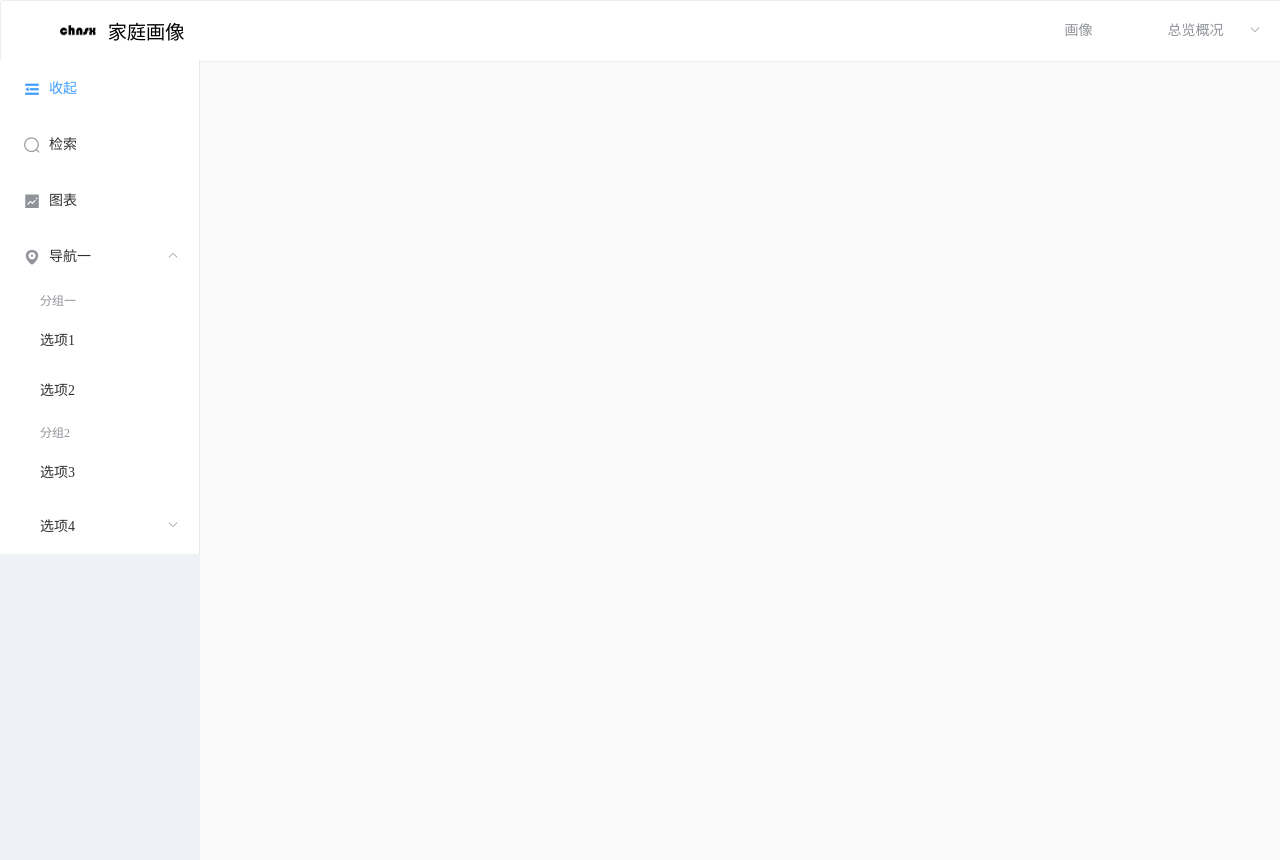
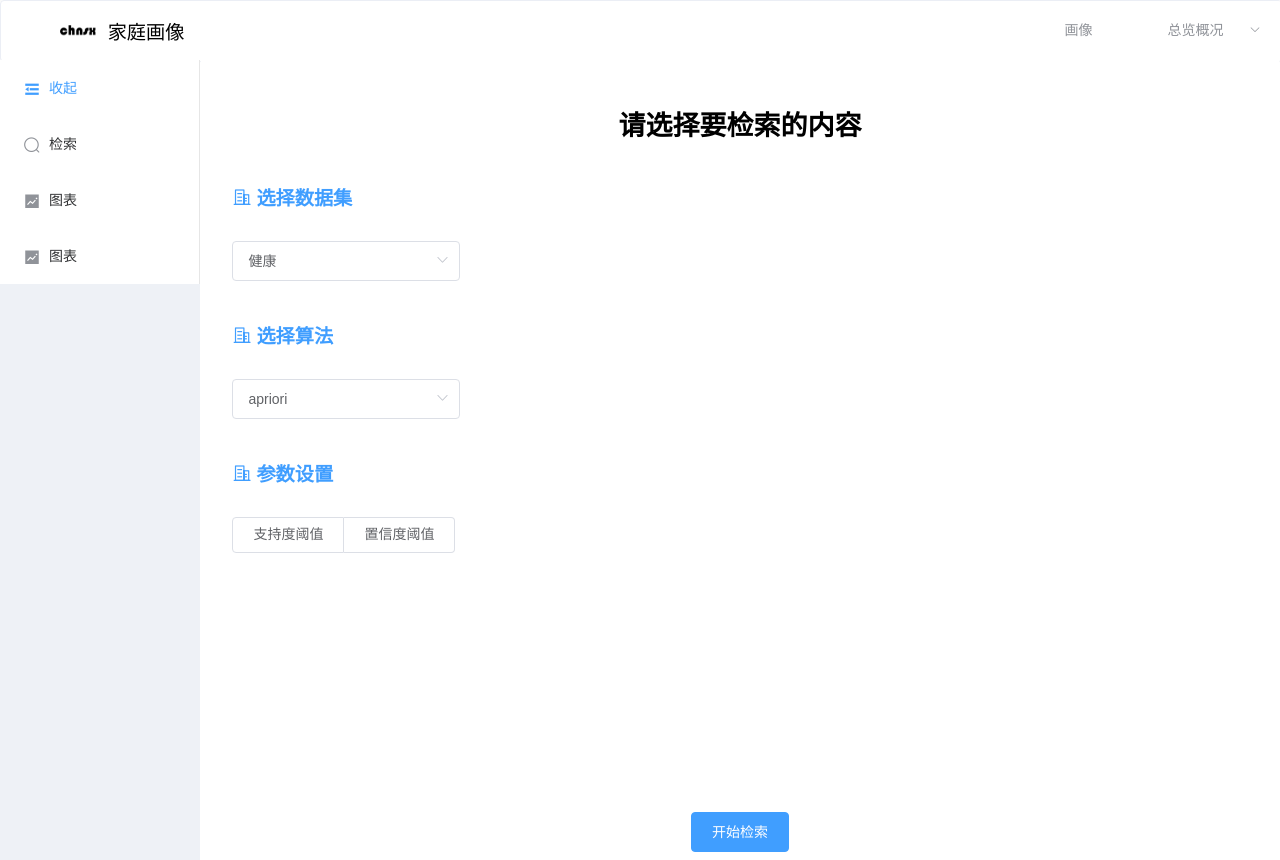
Before and after one commit to ZhouBinxin/chns-frontend, a Vue app: page /filterChartPage in a window 1280 px wide. Both pictures are taken after a click on the item 32 px from the left and 88 px from the top of the page. Built offline with nearby package versions, Linux system fonts and the light colour scheme.

Commit message:
增加数据集选择

```diff
--- a/src/components/mSide.vue
+++ b/src/components/mSide.vue
@@ -5,7 +5,7 @@
         <i :class="collapseBtnClass"></i>
         <span slot="title">{{collapseText}}</span>
       </el-menu-item>
-      <el-menu-item index="1" @click="changeMenu('analysis')">
+      <el-menu-item index="1" @click="changeMenu('filterPage')">
         <i class="el-icon-search"></i>
         <span slot="title">检索</span>
       </el-menu-item>
@@ -13,24 +13,10 @@
         <i class="el-icon-s-marketing"></i>
         <span slot="title">图表</span>
       </el-menu-item>
-      <el-submenu index="3">
-        <template slot="title">
-          <i class="el-icon-location"></i>
-          <span slot="title">导航一</span>
-        </template>
-        <el-menu-item-group>
-          <span slot="title">分组一</span>
-          <el-menu-item index="1-1">选项1</el-menu-item>
-          <el-menu-item index="1-2">选项2</el-menu-item>
-        </el-menu-item-group>
-        <el-menu-item-group title="分组2">
-          <el-menu-item index="1-3">选项3</el-menu-item>
-        </el-menu-item-group>
-        <el-submenu index="1-4">
-          <span slot="title">选项4</span>
-          <el-menu-item index="1-4-1">选项1</el-menu-item>
-        </el-submenu>
-      </el-submenu>
+      <el-menu-item index="3" @click="changeMenu('filterChartPage')">
+        <i class="el-icon-s-marketing"></i>
+        <span slot="title">图表</span>
+      </el-menu-item>
     </el-menu>
   </el-aside>
 
@@ -49,8 +35,7 @@ export default {
   },
   methods: {
     changeMenu (str) {
-      if (str === 'analysis') this.$router.push({ name: 'filterPage' })
-      if (str === 'charts') this.$router.push({ name: 'charts' })
+      this.$router.push({ name: str })
     },
     // 点击收缩按钮触发
     collapse () {
--- a/src/router/router.js
+++ b/src/router/router.js
@@ -8,6 +8,8 @@ import personalView from '../views/personalView.vue'
 import familyView from '../views/familyView.vue'
 import charts from '../views/charts.vue'
 import test from '../views/test.vue'
+import filterChartPage from '../views/filterChartPage.vue'
+import filterChartRes from '../views/filterChartRes.vue'
 
 Vue.use(VueRouter)
 /* eslint-disable */
@@ -19,7 +21,9 @@ const routes = [
   { path: '/familyView', name: 'familyView', component: familyView },
   { path: '/filterRes', name: 'filterRes', component: filterRes },
   { path: '/charts', name: 'charts', component: charts },
-  { path: '/test', name: 'test', component: test }
+  { path: '/test', name: 'test', component: test },
+  { path: '/filterChartPage', name: 'filterChartPage', component: filterChartPage},
+  { path: '/filterChartRes', name: 'filterChartRes', component: filterChartRes},
 ]
 
 const router = new VueRouter({
--- /dev/null
+++ b/src/views/filterChartPage.vue
@@ -0,0 +1,200 @@
+<template>
+  <div class="selectType">
+    <div class="title">
+      <h2>请选择要检索的内容</h2>
+    </div>
+    <div class="healthSelect">
+      <div class="selectTitle">
+        <i class="el-icon-office-building"></i>&nbsp;选择数据集
+      </div>
+      <el-select v-model="queryParams.dataSet" clearable placeholder="请选择数据集">
+        <el-option v-for="(item, index) in dataSetList" :key="index" :label="item.label" :value="item.value">
+        </el-option>
+      </el-select>
+      <div class="selectTitle">
+        <i class="el-icon-office-building"></i>&nbsp;选择算法
+      </div>
+      <el-select v-model="queryParams.algorithm" clearable placeholder="请选择算法">
+        <el-option v-for="item in algorithmList" :key="item" :label="item" :value="item">
+        </el-option>
+      </el-select>
+      <div class="selectTitle">
+        <i class="el-icon-office-building"></i>&nbsp;参数设置
+      </div>
+      <div class='selectContent'>
+        <el-checkbox-group v-model="parameter" size="medium">
+          <el-checkbox-button @change="showDetail(index)" v-for="(item, index) in parameters" :label="item"
+            :key="item">{{ item }}
+          </el-checkbox-button>
+        </el-checkbox-group>
+      </div>
+      <div>
+        <el-row class="detail-select-box">
+          <el-col :span="8" v-if="detailItem.ifShow" v-for="(detailItem, detailIndex) in detailInfo" :key="detailIndex">
+            <span class="healthTitle" style="text-align: left;">{{ detailItem.title }}</span>
+            <el-input placeholder="请输入数据" v-model="detailItem.curr" clearable :style="{ width: '200px' }"
+              @input="handleInputChange">
+            </el-input>
+          </el-col>
+        </el-row>
+      </div>
+    </div>
+    <!-- 立即检索 -->
+    <el-row class="submit-btn">
+      <el-button type="primary" :loading="showLoading" @click="toFilterChartRes">{{ submitButtonText }}</el-button>
+    </el-row>
+  </div>
+</template>
+
+<script>
+import axios from 'axios'
+
+export default {
+  name: 'filterChartPage',
+  components: {},
+  data () {
+    return {
+      showLoading: false,
+      submitButtonText: '开始检索',
+      dataSetList: [
+        { label: '健康', value: 'health' },
+        { label: '保险', value: 'ins' },
+        { label: '资产', value: 'asset' }
+      ],
+      algorithmList: [
+        'apriori',
+        'FP_growth',
+        'k-means',
+        'k-medois'
+      ],
+      detailInfo: [
+        {
+          title: '支持度阈值',
+          ifShow: false,
+          curr: 0.1
+        },
+        {
+          title: '置信度阈值',
+          ifShow: false,
+          curr: 0.1
+        }
+      ],
+      parameters: ['支持度阈值', '置信度阈值'],
+      parameter: [],
+      queryParams: {
+        dataSet: 'health',
+        algorithm: 'apriori',
+        support: 0.1,
+        confidence: 0.1
+      }
+    }
+  },
+  computed: {
+
+  },
+  created () {
+
+  },
+  methods: {
+    // 去筛选结果页
+    toFilterChartRes () {
+      let that = this
+      this.submitButtonText = '正在检索...'
+      this.showLoading = true
+
+      const chartData = this.sendQueryToBackend(this.queryParams)
+
+      let timeId = setTimeout(() => {
+        that.$router.push({ name: 'filterChartRes', query: { data: JSON.stringify(chartData) } })
+        clearTimeout(timeId) // 移至跳转前清除定时器
+        this.showLoading = false // 使用箭头函数保持正确的 this 指向
+      }, 1000)
+    },
+    // 选择某一项
+    showDetail (index) {
+      let temp = this.detailInfo[index]
+      this.detailInfo[index].ifShow = !temp.ifShow
+    },
+    toPersonalView () {
+      if (this.item1 || this.item2 || this.item3) {
+        this.$router.push({ name: 'personalview' })
+      } else {
+        alert('请至少选择一项')
+      }
+    },
+    handleInputChange () {
+      this.queryParams.support = this.detailInfo[0].curr
+      this.queryParams.confidence = this.detailInfo[1].curr
+    },
+    // 根据用户输入的数据生成后端查询时需要的数据
+    sendQueryToBackend (queryParams) {
+      const baseUrl = 'http://xxxx/chnsx/medical/chart'
+      axios.get(baseUrl, { params: queryParams })
+        .then(response => {
+          return response.data
+        })
+        .catch(error => {
+          console.error('发生错误:', error)
+        })
+    }
+  }
+}
+</script>
+<style scoped>
+.container {
+  position: absolute;
+  right: 0;
+  top: -5px;
+}
+
+.selectType {
+  background-color: white;
+  border-radius: 4px;
+  padding: 2% 3% 100px;
+  min-height: 700px;
+  position: relative;
+}
+
+.title {
+  text-align: center;
+  font-size: large;
+  font-weight: bold;
+  position: relative;
+}
+
+.selectTitle {
+  margin: 40px 0 30px;
+  font-size: larger;
+  color: rgb(64, 158, 255);
+  font-weight: bold;
+}
+
+.healthTitle,
+.propertyTitle {
+  font-size: 17px;
+  color: rgb(64, 158, 255);
+  font-weight: bold;
+}
+
+.detail-select-box .el-col {
+  margin-top: 30px;
+}
+
+.submit-btn {
+  margin-top: 30px;
+  text-align: center;
+  position: absolute;
+  bottom: 30px;
+  background-color: #fff;
+  left: 50%;
+  transform: translateX(-50%);
+}
+
+.healthTitle {
+  padding: 0 30px !important;
+}
+
+.el-select {
+  margin-right: 20px;
+}
+</style>
--- /dev/null
+++ b/src/views/filterChartRes.vue
@@ -0,0 +1,22 @@
+<template>
+  <div>{{ chartData }}</div>
+</template>
+
+<script>
+
+export default {
+  data () {
+    return {
+      chartData: null
+    }
+  },
+  mounted () {
+    const chartData = this.$route.query.data
+    if (chartData) {
+      this.chartData = JSON.parse(chartData)
+    }
+  },
+  methods: {
+  }
+}
+</script>
```
